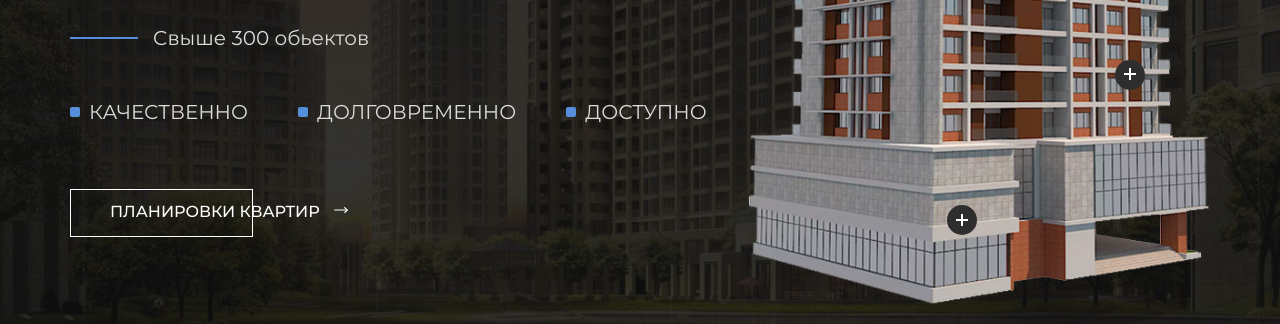
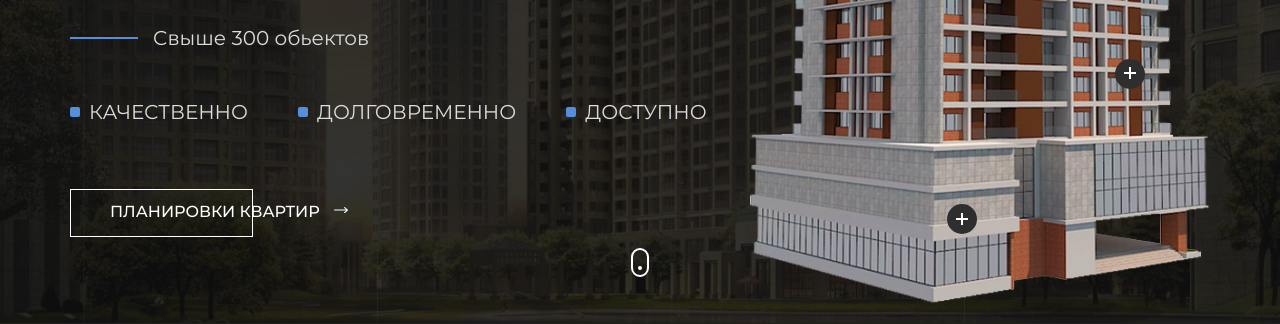
Before and after one commit to Maxim-X/DomStroy, a plain HTML site: page index.html in a window 1280 px wide. Shown: the part 489-813 px from the top of the page. Drawn offline with Linux system fonts and the light colour scheme.

Commit message:
Мелкие правки

```diff
--- a/index.html
+++ b/index.html
@@ -110,6 +110,9 @@
 				</div>
 			</div>
 		</div>
+		<div class="mouse-down">
+			<img src="images/mouse_down.svg" alt="mouse">
+		</div>
 	</section>
 </body>
 </html>
--- a/style/main.css
+++ b/style/main.css
@@ -465,6 +465,9 @@ section#main {
 .info-house {
     margin-top: 152px;
     position: relative;
+    max-width: 460px;
+    margin-left: auto;
+    margin-right: auto;
 }
 
 .info-house_points_item_text {
@@ -565,3 +568,10 @@ ul.info-house_points li.info-house_points_item:nth-child(4) {
     background: #232323;
     cursor: pointer;
 }
+
+.mouse-down {
+    position: absolute;
+    bottom: 30px;
+    left: 50%;
+    transform: translateX(-50%);
+}
```
Also changed, not shown: images/mouse_down.svg (added).
